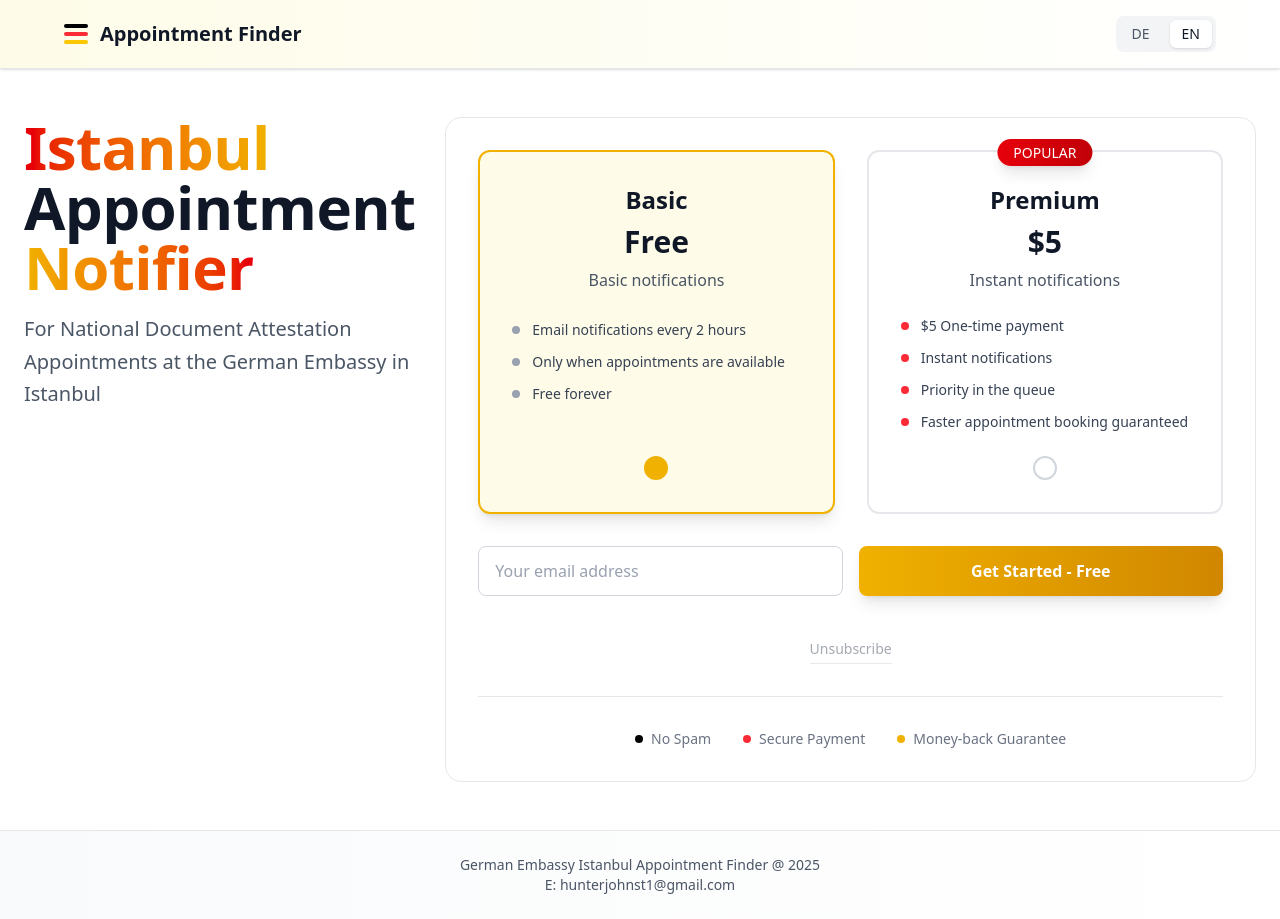
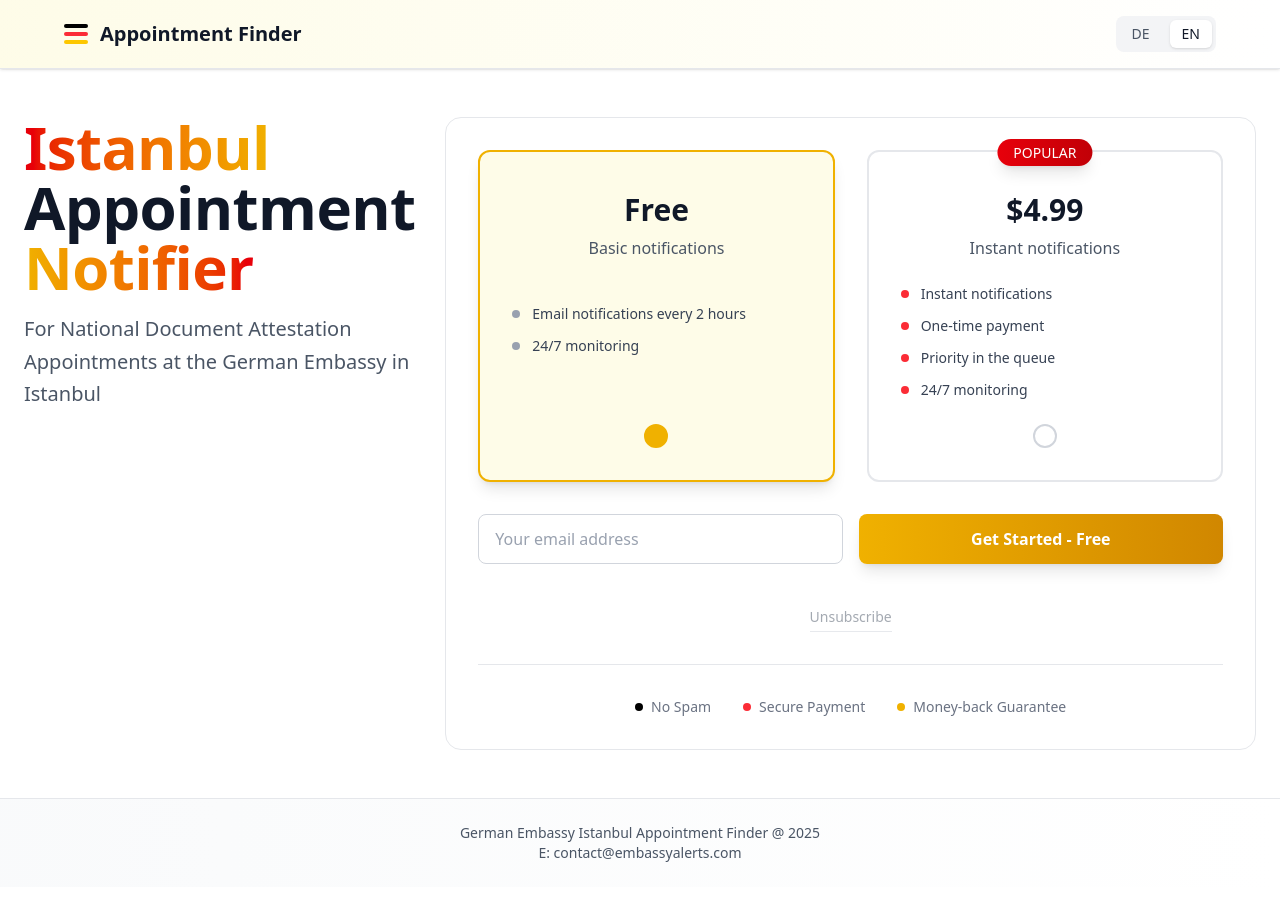
Before and after one commit to hunterjohnstone/embassy-appointment-app, a Next.js app: page /istanbul in a window 1280 px wide. After the commit the page ends 887 px from the top, so only its background shows below. Built offline with nearby package versions, Linux system fonts and the light colour scheme.

Commit message:
getting ready for live payment

```diff
--- a/src/app/api/stripe-checkout/route.ts
+++ b/src/app/api/stripe-checkout/route.ts
@@ -11,6 +11,7 @@
 export async function POST(request: Request) {
   try {
     const { email, location } = await request.json();
+    const origin = request.headers.get('origin') || process.env.NEXTAUTH_URL;
 
     // Create Stripe Checkout Session
     const session = await stripe.checkout.sessions.create({
@@ -21,17 +22,17 @@
           price_data: {
             currency: 'usd',
             product_data: {
-              name: 'Premium Appointment Notifications',
+              name: 'Instant Appointment Alert',
               description: `Instant notifications for ${location} embassy appointments`,
             },
-            unit_amount: 499, // $4.99
+            unit_amount: 50,
           },
           quantity: 1,
         },
       ],
       customer_email: email,
-      success_url: `${process.env.NEXTAUTH_URL}/success?session_id={CHECKOUT_SESSION_ID}`,
-      cancel_url: `${process.env.NEXTAUTH_URL}/`,
+      success_url: `${origin}/success`,
+      cancel_url: `${origin}/${location}`,
       metadata: {
         email,
         location,
@@ -40,7 +41,6 @@
     });
 
     return NextResponse.json({ url: session.url });
-
   } catch (error: any) {
     console.error('Stripe error:', error);
     return NextResponse.json(
--- a/src/app/api/stripe-webhook/route.ts
+++ b/src/app/api/stripe-webhook/route.ts
@@ -17,6 +17,7 @@
 
     const sig = request.headers.get('stripe-signature');
     const body = await request.text();
+
 
     console.log('Webhook body length:', body.length);
     console.log('Stripe signature present:', !!sig);
@@ -42,6 +43,8 @@
     if (event.type === 'checkout.session.completed') {
       const session = event.data.object;
       const email = session.customer_details?.email;
+      const location = session.metadata?.location || 'unknown'; // Get location from metadata
+
 
       console.log('🛒 Checkout session completed:', {
         sessionId: session.id,
@@ -53,6 +56,10 @@
         console.error('❌ No email found in session');
         throw new Error('No email found in session');
       }
+      if (!location) {
+        console.error('❌ No Location found in session');
+        throw new Error('No Location found in session');
+      }
 
       // SECURE: Upgrade to paid tier
       const result = await client.query(
@@ -60,10 +67,10 @@
          VALUES ($1, $2, 'paid')
          ON CONFLICT (email)
          DO UPDATE SET tier = 'paid'`,
-        [email, session.metadata?.location || 'windhoek']
+        [email, location]
       );
 
-      console.log(`✅ Upgraded ${email} to paid tier via Stripe webhook, rows affected:`, result.rowCount);
+      console.log(`✅ Upgraded ${email} to paid tier via Stripe ${location}, rows affected:`, result.rowCount);
     } else {
       console.log('ℹ️ Other event type:', event.type);
     }
--- a/src/app/api/submit/route.ts
+++ b/src/app/api/submit/route.ts
@@ -4,11 +4,14 @@
 import { NextResponse } from 'next/server';
 import { pool } from '@/lib/database';
 
+// Define valid locations
+const VALID_LOCATIONS = ['newdelhi', 'istanbul', 'cairo'];
+
 export async function POST(request: Request) {
   const client = await pool.connect();
 
   try {
-    const { email, location = 'windhoek', tier = 'free' } = await request.json();
+    const { email, location = 'unknown', tier = 'free' } = await request.json();
 
     if (!email || !email.includes('@')) {
       return NextResponse.json({ error: 'Invalid email' }, { status: 400 });
@@ -21,6 +24,8 @@
         { status: 403 }
       );
     }
+
+    const finalLocation = VALID_LOCATIONS.includes(location) ? location : 'unknown';
 
     await client.query(`
       CREATE TABLE IF NOT EXISTS emails (
@@ -35,15 +40,15 @@
     const result = await client.query(
       `INSERT INTO emails (email, location, tier)
        VALUES ($1, $2, $3)
-   ON CONFLICT (email)  -- Conflict on email unique constraint
+       ON CONFLICT (email)
        DO UPDATE SET
          location = EXCLUDED.location,
          tier = CASE
-       WHEN emails.tier = 'paid' THEN 'paid'  -- Keep existing paid tier
-       ELSE EXCLUDED.tier  -- Only allow free tier changes
+           WHEN emails.tier = 'paid' THEN 'paid'
+           ELSE EXCLUDED.tier
          END
        RETURNING *`,
-  [email, location, 'free']
+      [email, finalLocation, 'free'] // Use the validated location
     );
 
     return NextResponse.json({
--- a/src/app/istanbul/page.tsx
+++ b/src/app/istanbul/page.tsx
@@ -3,6 +3,7 @@
 import React, { Suspense, useState } from 'react';
 import { useSearchParams } from 'next/navigation';
 import Header from '../components/header';
+import Footer from '../components/footer';
 
 function HomeContent() {
   const searchParams = useSearchParams();
@@ -11,6 +12,8 @@
   const [status, setStatus] = useState<'idle' | 'success' | 'error' | 'unsubscribed'>('idle');
   const [loading, setLoading] = useState(false);
   const [unsubscribeLoading, setUnsubscribeLoading] = useState(false);
+  const [stripeLoading, setStripeLoading ] = useState(false);
+
 
   const langParam = searchParams.get('lang');
   const language = (langParam === 'de' ? 'de' : 'en') as 'de' | 'en';
@@ -88,21 +91,21 @@
 
       // Tier translations
       freeTier: "Basic",
-      paidTier: "Premium",
+      paidTier: "$4.99",
       freePrice: "Free",
-      paidPrice: "$5",
+      paidPrice: "Checkout ($4.99)",
       freeDescription: "Basic notifications",
       paidDescription: "Instant notifications",
       freeFeatures: [
         "Email notifications every 2 hours",
-        "Only when appointments are available",
-        "Free forever"
+        // "Only when appointments are available",
+        "24/7 monitoring",
       ],
       paidFeatures: [
-        "$5 One-time payment",
         "Instant notifications",
+        "One-time payment",
         "Priority in the queue",
-        "Faster appointment booking guaranteed"
+        "24/7 monitoring",
       ],
       popularBadge: "POPULAR",
       guaranteedText: "Faster appointment booking guaranteed",
@@ -132,8 +135,8 @@
       return;
     }
 
+    if (selectedTier === "free") {
       setLoading(true);
-
       try {
         const response = await fetch('/api/submit', {
           method: 'POST',
@@ -142,8 +145,8 @@
           },
           body: JSON.stringify({
             email,
-          tier: selectedTier,
-          location: 'istanbul'  // Changed to istanbul
+            tier: 'free', // Force free tier
+            location: 'istanbul'
           }),
         });
 
@@ -158,6 +161,37 @@
         console.log(error);
       } finally {
         setLoading(false);
+      }
+    } else if (selectedTier === "paid") {
+      setStripeLoading(true);
+
+      try {
+        // Create Stripe Checkout Session
+        const response = await fetch('/api/stripe-checkout', {
+          method: 'POST',
+          headers: {
+            'Content-Type': 'application/json',
+          },
+          body: JSON.stringify({
+            email,
+            location: 'istanbul'
+          }),
+        });
+
+        const data = await response.json();
+
+        if (data.url) {
+          // Redirect to Stripe Checkout
+          window.location.href = data.url;
+        } else {
+          setStatus('error');
+        }
+      } catch (error) {
+        setStatus('error');
+        console.log(error);
+      } finally {
+        setStripeLoading(false);
+      }
     }
   };
 
@@ -248,7 +282,7 @@
                   >
                     <div className="text-center space-y-6 h-full flex flex-col">
                       <div className="flex-1">
-                        <h3 className="text-2xl font-bold text-gray-900">{t.freeTier}</h3>
+                        {/* <h3 className="text-2xl font-bold text-gray-900">{t.freeTier}</h3> */}
                         <div className="mt-2 flex items-baseline justify-center">
                           <span className="text-3xl font-bold text-gray-900">{t.freePrice}</span>
                         </div>
@@ -288,9 +322,9 @@
 
                     <div className="text-center space-y-6 h-full flex flex-col">
                       <div className="flex-1">
-                        <h3 className="text-2xl font-bold text-gray-900">{t.paidTier}</h3>
+                        {/* <h3 className="text-2xl font-bold text-gray-900">{t.paidTier}</h3> */}
                         <div className="mt-2 flex items-baseline justify-center">
-                          <span className="text-3xl font-bold text-gray-900">{t.paidPrice}</span>
+                          <span className="text-3xl font-bold text-gray-900">{t.paidTier}</span>
                         </div>
                         <p className="mt-2 text-gray-600">{t.paidDescription}</p>
                       </div>
@@ -303,7 +337,6 @@
                           </li>
                         ))}
                       </ul>
-
                       <div className={`w-6 h-6 rounded-full border-2 mx-auto ${
                         selectedTier === 'paid' ? 'bg-red-500 border-red-500' : 'border-gray-300'
                       }`}></div>
@@ -339,20 +372,22 @@
                         required
                         placeholder={t.placeholder}
                         className="w-full px-4 py-3 border border-gray-300 rounded-lg focus:ring-2 focus:ring-red-500 focus:border-transparent transition-all placeholder-gray-400 text-gray-900"
-                        disabled={loading || unsubscribeLoading}
+                        disabled={loading || unsubscribeLoading || stripeLoading}
                       />
                     </div>
 
                     <button
                       type="submit"
-                      disabled={loading || unsubscribeLoading}
+                      disabled={loading || unsubscribeLoading || stripeLoading}
                       className={`w-full py-3 px-6 rounded-lg font-bold text-white transition-all shadow-lg ${
                         selectedTier === 'paid'
                           ? 'bg-gradient-to-r from-red-600 to-red-700 hover:from-red-700 hover:to-red-800'
                           : 'bg-gradient-to-r from-yellow-500 to-yellow-600 hover:from-yellow-600 hover:to-yellow-700'
                       } disabled:from-gray-400 disabled:to-gray-500 disabled:cursor-not-allowed`}
                     >
-                      {loading ? t.loading : `${t.button} - ${selectedTier === 'paid' ? t.paidPrice : t.freePrice}`}
+                      {loading && selectedTier === 'free' ? t.loading :
+                       stripeLoading && selectedTier === 'paid' ? 'Redirecting to payment...' :
+                       `${t.button} - ${selectedTier === 'paid' ? t.paidPrice : t.freePrice}`}
                     </button>
                   </div>
 
@@ -414,14 +449,7 @@
           </div>
         </div>
       </main>
-
-      {/* Footer */}
-      <footer className="border-t border-gray-200 bg-gradient-to-r from-gray-50 to-white py-6 px-6">
-        <div className="max-w-7xl mx-auto text-center">
-          <p className="text-gray-600 text-sm">{t.copyright} @ {new Date().getFullYear()}</p>
-          <p className="text-gray-600 text-sm">E: hunterjohnst1@gmail.com</p>
-        </div>
-      </footer>
+      <Footer copyright={t.copyright} />
     </div>
   );
 }
--- a/src/app/success/page.tsx
+++ b/src/app/success/page.tsx
@@ -18,12 +18,12 @@
           </svg>
         </div>
         <h1 className="text-3xl font-bold text-gray-900 mb-4">Payment Successful!</h1>
-        <p className="text-gray-600 mb-8">You&apos;ve been upgraded to Premium tier. You&apos;ll receive instant notifications.</p>
+        <p className="text-gray-600 mb-8">You&apos;ve been added to the Premium tier. You&apos;ll receive instant notifications whenever appointments are made available.</p>
         <Link
-          href="/windhoek"
+          href="/"
           className="bg-red-600 text-white px-6 py-3 rounded-lg font-medium hover:bg-red-700 transition-colors"
         >
-          Return to Windhoek
+          Return to Main Page
         </Link>
       </div>
     </div>
--- a/src/app/windhoek/page.tsx
+++ b/src/app/windhoek/page.tsx
@@ -3,6 +3,7 @@
 import React, { Suspense, useState } from 'react';
 import { useSearchParams } from 'next/navigation';
 import Header from '../components/header';
+import Footer from '../components/footer';
 
 function HomeContent() {
   const searchParams = useSearchParams();
@@ -88,22 +89,22 @@
       copyright: "German Embassy Windhoek Appointment Finder",
 
       // Tier translations
-      freeTier: "Free",
-      paidTier: "Premium",
+      freeTier: "Basic",
+      paidTier: "$4.99",
       freePrice: "Free",
-      paidPrice: "$5 one-time",
+      paidPrice: "Checkout ($4.99)",
       freeDescription: "Basic notifications",
       paidDescription: "Instant notifications",
       freeFeatures: [
         "Email notifications every 2 hours",
-        "Only when appointments are available",
-        "Free forever"
+        // "Only when appointments are available",
+        "24/7 monitoring",
       ],
       paidFeatures: [
-        "$5 One-time payment",
-        "Instant notifications",
+       "Instant notifications",
+        "One-time payment",
         "Priority in the queue",
-        "Faster appointment booking guaranteed"
+        "24/7 monitoring",
       ],
       popularBadge: "POPULAR",
       guaranteedText: "Faster appointment booking guaranteed",
@@ -442,13 +443,7 @@
         </div>
       </main>
 
-      {/* Footer */}
-      <footer className="border-t border-gray-200 bg-gradient-to-r from-gray-50 to-white py-6 px-6">
-        <div className="max-w-7xl mx-auto text-center">
-          <p className="text-gray-600 text-sm">{t.copyright} @ {new Date().getFullYear()}</p>
-          <p className="text-gray-600 text-sm">E: hunterjohnst1@gmail.com</p>
-        </div>
-      </footer>
+      <Footer copyright={t.copyright} />
     </div>
   );
 }
```
Lines whose indentation alone changed are shown as unchanged.
